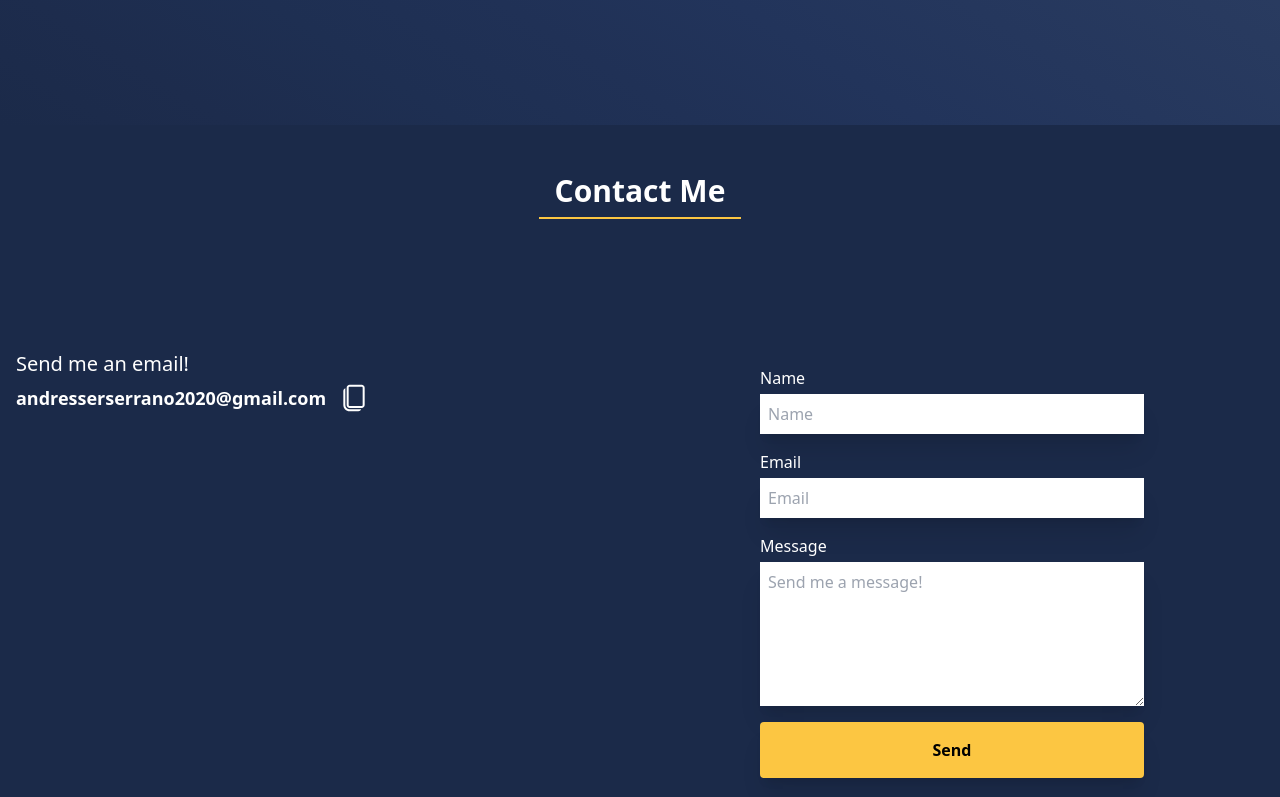
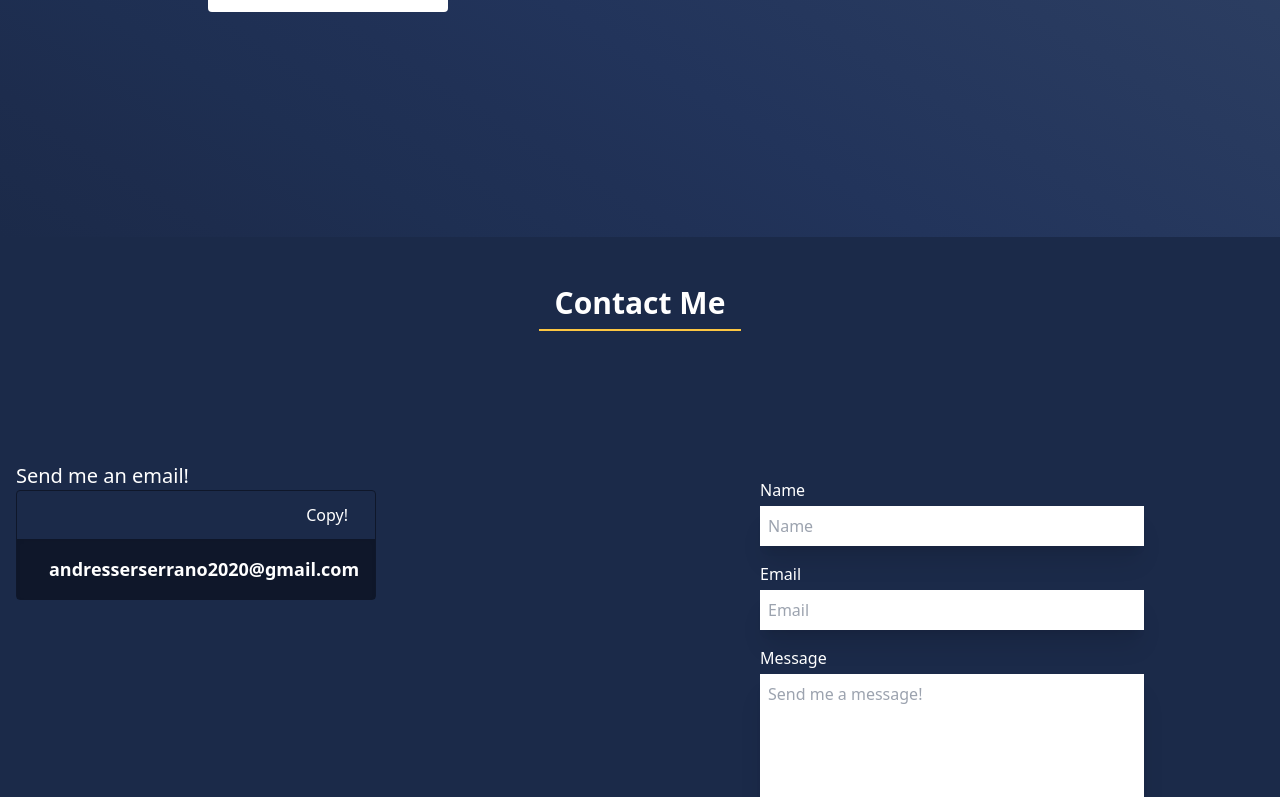
Before and after one commit to Andresser17/andresser17.github.io, a React (Create React App) app: page / in a window 1280 px wide. Shown: the part 2190-2987 px from the top of the page. Built offline with nearby package versions, Linux system fonts and the light colour scheme.

Commit message:
Redesigned CopyEmail component

```diff
--- a/src/app.config.js
+++ b/src/app.config.js
@@ -1,5 +1,11 @@
 export default {
+    // this is used in Footer section
     GITHUB_URL: "https://github.com/Andresser17",
     LINKEDIN_URL:
         "https://www.linkedin.com/in/alejandro-serrano-frontend-developer/",
+    // this is for the Contact Form
+    EMAIL: "andresserserrano2020@gmail.com",
+    SERVICE_ID: "service_dlhbxdh",
+    TEMPLATE_ID: "template_9l4u4jj",
+    USER_ID: "user_DTWMp4cNyF93TKGmMi3vJ",
 };
--- a/src/projectsArticles.js
+++ b/src/projectsArticles.js
@@ -1,10 +1,10 @@
 // Personal Site imports
-import personalSiteImage from "./images/sample-image.png";
+import personalPageImage from "./images/personal-page.png";
 import { ReactComponent as codepenIcon } from "./icons/codepen-icon.svg";
 import { ReactComponent as linkedinIcon } from "./icons/linkedin-icon-2.svg";
 
-const personalSite = {
-    image: personalSiteImage,
+const personalPage = {
+    image: personalPageImage,
     title: "Hello World",
     description: "lorem ipsun dolor hello world",
     sourceCode: "https://github.com",
@@ -12,4 +12,4 @@ const personalSite = {
     usedStack: [codepenIcon, linkedinIcon],
 };
 
-export default [personalSite];
+export default [personalPage];
--- a/src/sections/Contact.js
+++ b/src/sections/Contact.js
@@ -1,14 +1,12 @@
 import { useState, useEffect } from "react";
 import { send } from "@emailjs/browser";
+import config from "../app.config";
 // Components
 import SectionTitle from "../components/SectionTitle";
 // Icons
 import { ReactComponent as CopyIcon } from "../icons/copy-icon.svg";
+
 const validator = require("email-validator");
-const EMAIL = "andresserserrano2020@gmail.com";
-const SERVICE_ID = "service_dlhbxdh";
-const TEMPLATE_ID = "template_9l4u4jj";
-const USER_ID = "user_DTWMp4cNyF93TKGmMi3vJ";
 
 function FormTextarea(props) {
   return (
@@ -85,7 +83,7 @@ function Notification(props) {
 
   return (
     <div className={toggle}>
-      <span className="">{props.message}</span>
+      <span>{props.message}</span>
     </div>
   );
 }
@@ -143,7 +141,12 @@ function ContactForm(props) {
     };
     // const response = { status: 200 };
     setDisabled(true);
-    const response = await send(SERVICE_ID, TEMPLATE_ID, toSend, USER_ID);
+    const response = await send(
+      config.SERVICE_ID,
+      config.TEMPLATE_ID,
+      toSend,
+      config.USER_ID
+    );
     // await timeout(5000);
 
     // Display notification
@@ -215,18 +218,27 @@ function ContactForm(props) {
 }
 
 function CopyEmail(props) {
+  const [buttonText, setButtonText] = useState("Copy!")
   // Copy the text inside the text field
   const copy = () => navigator.clipboard.writeText(props.email);
+  const handleClick = (e) => {
+
+    if (buttonText === "Copy!") {
+      setButtonText("Copied!")
+    }
+    copy();
+  }
 
   return (
-    <div className="flex items-center">
-      <span className="text-lg font-bold align-start">{props.email}</span>
-      <button
-        onClick={copy}
-        className="w-10 p-1 mx-2 text-white rounded cursor-pointer hover:bg-black/30 active:bg-black/60"
-      >
-        <CopyIcon />
-      </button>
+    <div className="border rounded border-slate-900 w-fit">
+      <div className="flex justify-end p-2">
+        <button onClick={handleClick} className="inline-flex items-center justify-center h-8 px-3 min-w-20 hover:bg-slate-700 active:bg-gray-800">
+          {buttonText}
+        </button>
+      </div>
+      <div className="p-4 shadow-inner bg-slate-900">
+        <span className="ml-4 text-lg font-bold">{props.email}</span>
+      </div>
     </div>
   );
 }
@@ -240,7 +252,7 @@ function Contact() {
       <SectionTitle text="Contact Me" />
       <div className="py-8 lg:w-1/2">
         <span className="block text-xl">Send me an email!</span>
-        <CopyEmail email={EMAIL} />
+        <CopyEmail email={config.EMAIL} />
       </div>
       <div className="flex justify-center py-8 lg:w-1/2">
         <ContactForm />
--- a/src/sections/Projects.js
+++ b/src/sections/Projects.js
@@ -26,7 +26,7 @@ function Card(props) {
   return (
     <article className="px-4 pb-8 mb-16 border-b border-fourth sm:border-none lg:flex lg:justify-around lg:even:flex-row-reverse">
       <div className="w-full py-10 lg:w-5/12">
-        <img src={props.image} className="w-full" />
+        <img src={props.image} className="w-full shadow-sm shadow-white/10" />
 
         {/* Source code and live code */}
         <div className="pt-8">
```
Also changed, not shown: src/images/personal-page.png (added).
